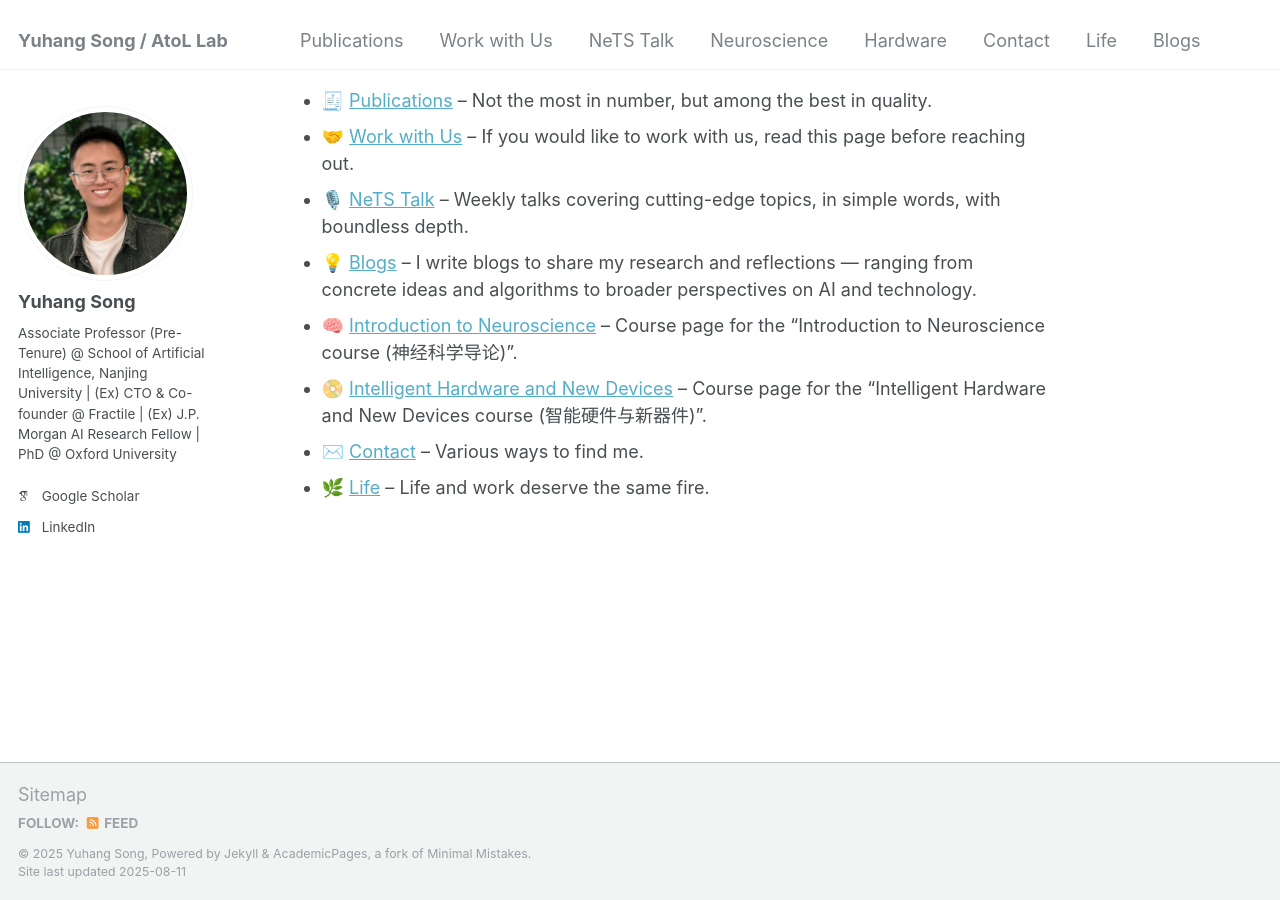
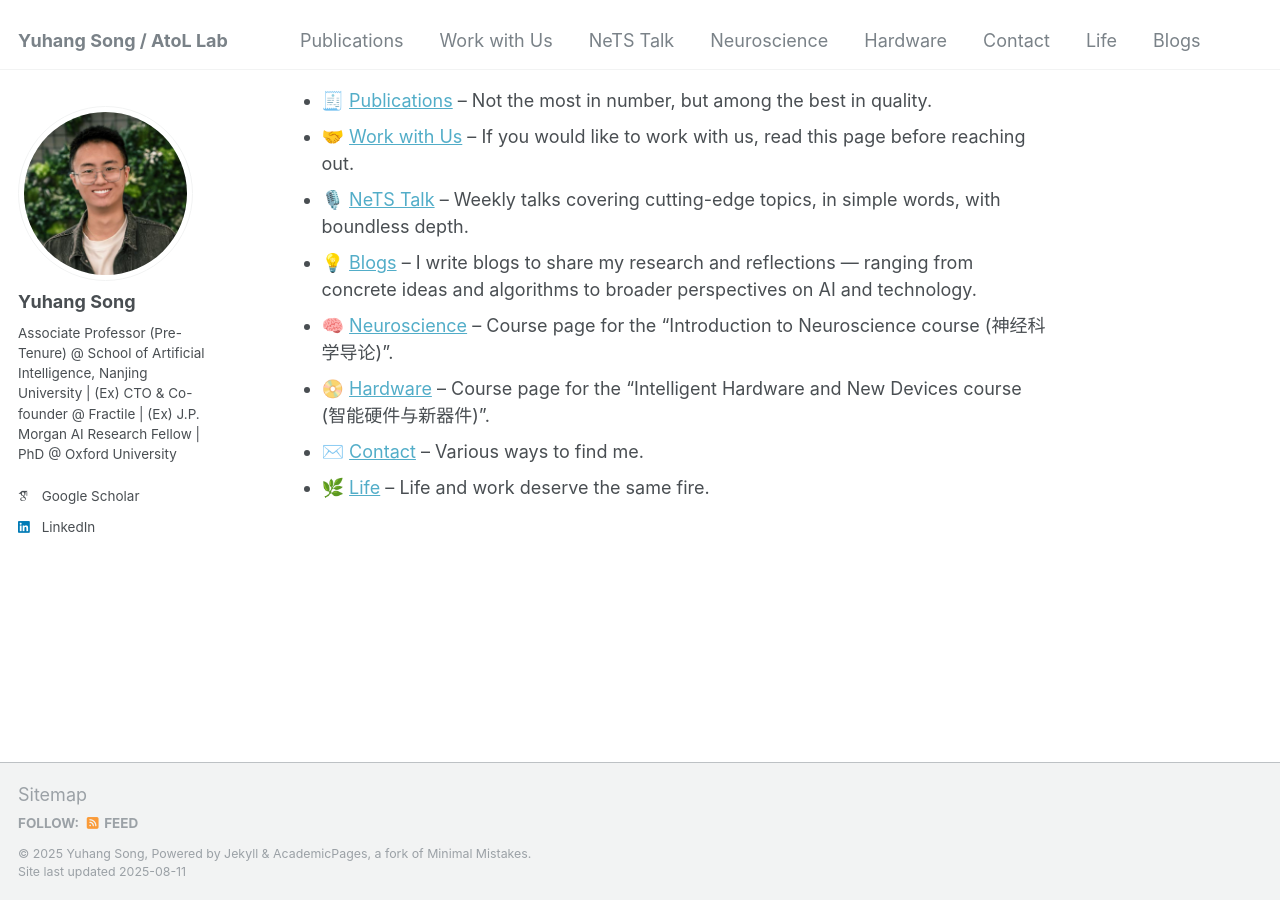
Before and after one commit to YuhangSong/YuhangSong.github.io, a Jekyll site: the page built from _pages/about.md, in a window 1280 px wide and 900 px high, scrolled down 1235 px. Built offline with Jekyll 4.4.1, drawn with Linux system fonts in a browser that asks for light colours; some web fonts are replaced.

Commit message:
update about.md

```diff
--- a/_pages/about.md
+++ b/_pages/about.md
@@ -79,7 +79,7 @@ Starting from Fall 2026, I will be teaching two undergraduate courses: "[Introdu
 - 🤝 [Work with Us](./work-with-us/) -- If you would like to work with us, read this page before reaching out.
 - 🎙️ [NeTS Talk](./NeTS-Talk/) -- Weekly talks covering cutting-edge topics, in simple words, with boundless depth.
 - 💡 [Blogs](./year-archive/) -- I write blogs to share my research and reflections — ranging from concrete ideas and algorithms to broader perspectives on AI and technology.
-- 🧠 [Introduction to Neuroscience](./neuroscience/) -- Course page for the "Introduction to Neuroscience course (神经科学导论)".
-- 📀 [Intelligent Hardware and New Devices](./hardware/) -- Course page for the "Intelligent Hardware and New Devices course (智能硬件与新器件)".
+- 🧠 [Neuroscience](./neuroscience/) -- Course page for the "Introduction to Neuroscience course (神经科学导论)".
+- 📀 [Hardware](./hardware/) -- Course page for the "Intelligent Hardware and New Devices course (智能硬件与新器件)".
 - ✉️ [Contact](./contact/) -- Various ways to find me.
 - 🌿 [Life](./life/) -- Life and work deserve the same fire.
```
